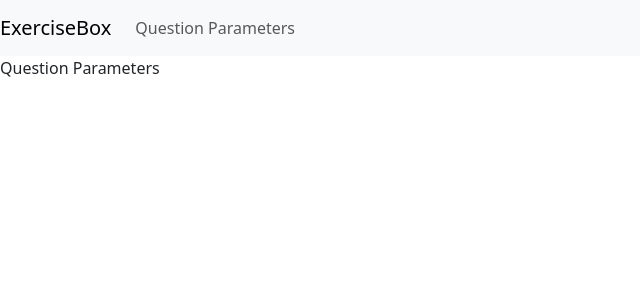
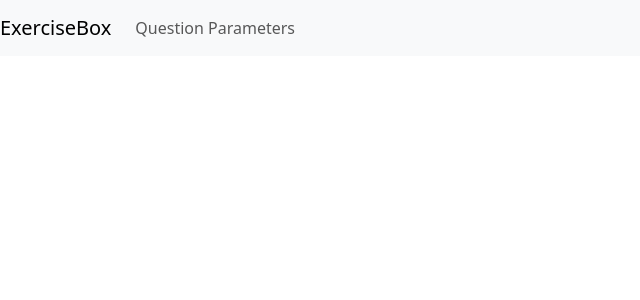
Before and after one commit to Amro9/ExerciseBox, an Angular app in the folder exercisesBox.UI/exerciseBox.Web/: page /home in a window 1280 px wide. Shown: the top 300 px of the page, without its empty margins (0-640 px from the left). Built offline with nearby package versions, Linux system fonts and the light colour scheme.

Commit message:
Registered AppRoutingModule

```diff
--- a/exercisesBox.UI/exerciseBox.Web/src/app/app.component.html
+++ b/exercisesBox.UI/exerciseBox.Web/src/app/app.component.html
@@ -3,9 +3,8 @@
   <div class="collapse navbar-collapse" id="navbarNav">
     <ul class="navbar-nav">
       <li class="nav-item">
+        <a class="nav-link" routerLink="/questionForm"  routerLinkActive="active">Question Parameters</a>
       </li>
-      <a class="nav-link" routerLink="/questionForm">Question Parameters</a>
     </ul>
   </div>
 </nav>
-<a class="nav-link" routerLink="questionForm">Question Parameters</a>
--- a/exercisesBox.UI/exerciseBox.Web/src/app/app.routing.module.ts
+++ b/exercisesBox.UI/exerciseBox.Web/src/app/app.routing.module.ts
@@ -7,9 +7,9 @@ import { QuestionCreationFormComponent } from "./question-form/question-form.com
 
 const routes: Routes = [
   { path: "adminView", component: AdminViewComponent },
-  {path: 'questionForm', component: QuestionCreationFormComponent},
+  { path: 'questionForm', component: QuestionCreationFormComponent},
+  { path: "home", component: AppComponent },
   { path: '', redirectTo: '/home', pathMatch: 'full' },
-  { path: "home", component: AppComponent },
   ];
 
 
```
Also changed, not shown: exercisesBox.UI/exerciseBox.Web/src/app/app.module.ts (+4 -3 lines).
